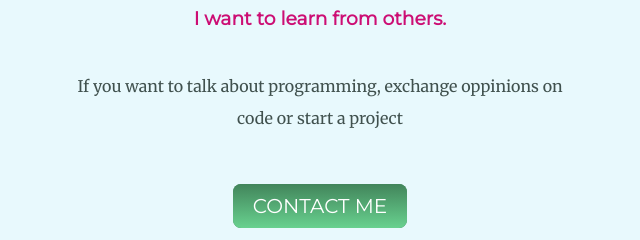
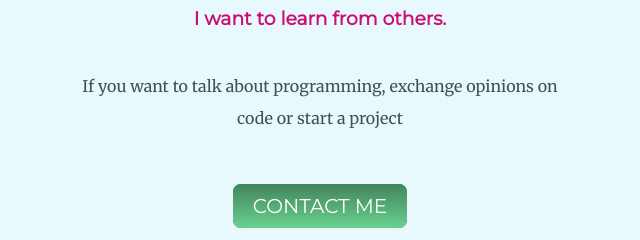
Before and after one commit to iuleek/MyWebsite, a plain HTML site: page index.html in a window 1280 px wide. Shown: the part 2628-2868 px from the top of the page, 320-960 px from the left. Drawn offline with Linux system fonts and the light colour scheme.

Commit message:
Update index.html

```diff
--- a/index.html
+++ b/index.html
@@ -55,7 +55,7 @@
 
             <h2>Get In Touch</h2>
             <h3>I want to learn from others.</h3>
-            <p class="contact-message">If you want to talk about programming, exchange oppinions on code or start a project </p>
+            <p class="contact-message">If you want to talk about programming, exchange opinions on code or start a project </p>
             <a class="btn" href="mailto:iuliana_gug@yahoo.com">CONTACT ME</a>
         </div>
     </div>
```
